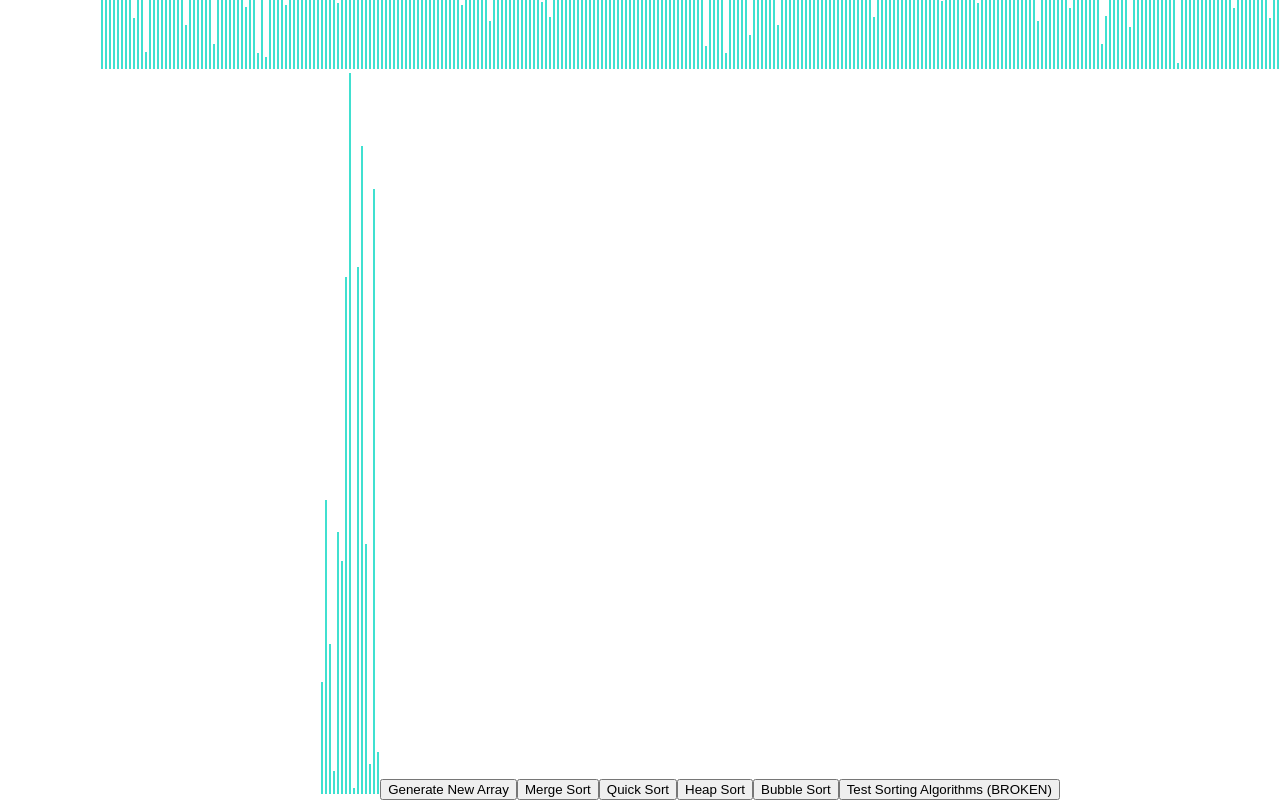
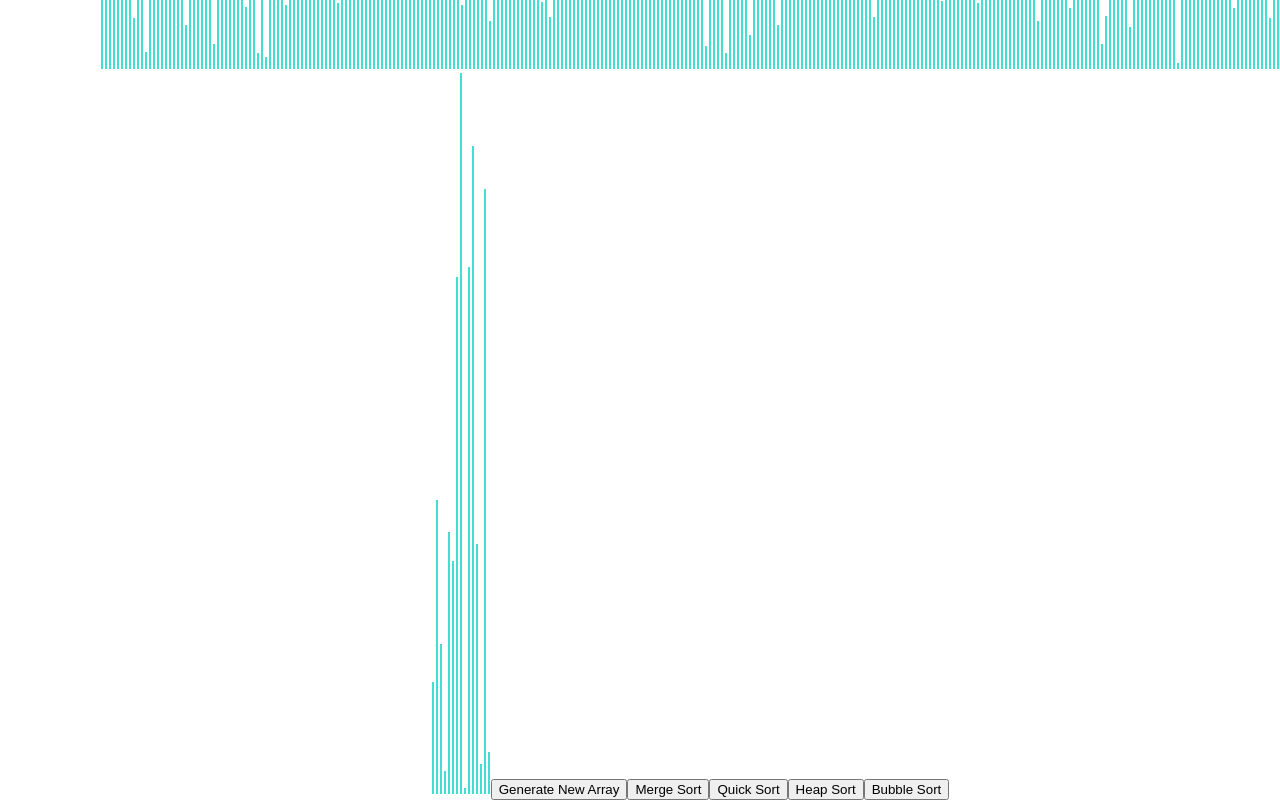
Before and after one commit to Kylejeong2/Sorting-Algorithm-Visualizer, a React (Create React App) app: page / in a window 1280 px wide. Shown: the part 658-1458 px from the top of the page. Built offline with nearby package versions, Linux system fonts and the light colour scheme.

Commit message:
setting up pages

```diff
--- a/public/index.html
+++ b/public/index.html
@@ -24,7 +24,7 @@
       work correctly both with client-side routing and a non-root public URL.
       Learn how to configure a non-root public URL by running `npm run build`.
     -->
-    <title>React App</title>
+    <title>Sorting Algorithm Visualizer</title>
   </head>
   <body>
     <noscript>You need to enable JavaScript to run this app.</noscript>
--- a/src/SortingVisualizer/SortingVisualizer.jsx
+++ b/src/SortingVisualizer/SortingVisualizer.jsx
@@ -3,7 +3,7 @@ import {getMergeSortAnimations} from '../sortingAlgorithms/sortingAlgorithms.js'
 import './SortingVisualizer.css';
 
 // Change this value for the speed of the animations.
-const ANIMATION_SPEED_MS = 1;
+const ANIMATION_SPEED_MS = 2;
 
 // Change this value for the number of bars (value) in the array.
 const NUMBER_OF_ARRAY_BARS = 310;
@@ -61,6 +61,7 @@ export default class SortingVisualizer extends React.Component {
 
   quickSort() {
     // We leave it as an exercise to the viewer of this code to implement this method.
+
   }
 
   heapSort() {
@@ -74,18 +75,19 @@ export default class SortingVisualizer extends React.Component {
   // NOTE: This method will only work if your sorting algorithms actually return
   // the sorted arrays; if they return the animations (as they currently do), then
   // this method will be broken.
-  testSortingAlgorithms() {
-    for (let i = 0; i < 100; i++) {
-      const array = [];
-      const length = randomIntFromInterval(1, 1000);
-      for (let i = 0; i < length; i++) {
-        array.push(randomIntFromInterval(-1000, 1000));
-      }
-      const javaScriptSortedArray = array.slice().sort((a, b) => a - b);
-      const mergeSortedArray = getMergeSortAnimations(array.slice());
-      console.log(arraysAreEqual(javaScriptSortedArray, mergeSortedArray));
-    }
-  }
+
+  // testSortingAlgorithms() {
+  //   for (let i = 0; i < 100; i++) {
+  //     const array = [];
+  //     const length = randomIntFromInterval(1, 1000);
+  //     for (let i = 0; i < length; i++) {
+  //       array.push(randomIntFromInterval(-1000, 1000));
+  //     }
+  //     const javaScriptSortedArray = array.slice().sort((a, b) => a - b);
+  //     const mergeSortedArray = getMergeSortAnimations(array.slice());
+  //     console.log(arraysAreEqual(javaScriptSortedArray, mergeSortedArray));
+  //   }
+  // }
 
   render() {
     const {array} = this.state;
@@ -106,9 +108,9 @@ export default class SortingVisualizer extends React.Component {
         <button onClick={() => this.quickSort()}>Quick Sort</button>
         <button onClick={() => this.heapSort()}>Heap Sort</button>
         <button onClick={() => this.bubbleSort()}>Bubble Sort</button>
-        <button onClick={() => this.testSortingAlgorithms()}>
+        {/* <button onClick={() => this.testSortingAlgorithms()}>
           Test Sorting Algorithms (BROKEN)
-        </button>
+        </button> */}
       </div>
     );
   }
```
Also changed, not shown: package.json (+6 -2 lines), src/sortingAlgorithms/sortingAlgorithms.js (+10 -20 lines), 1 other file (tests, documents, lock files or other folders).
